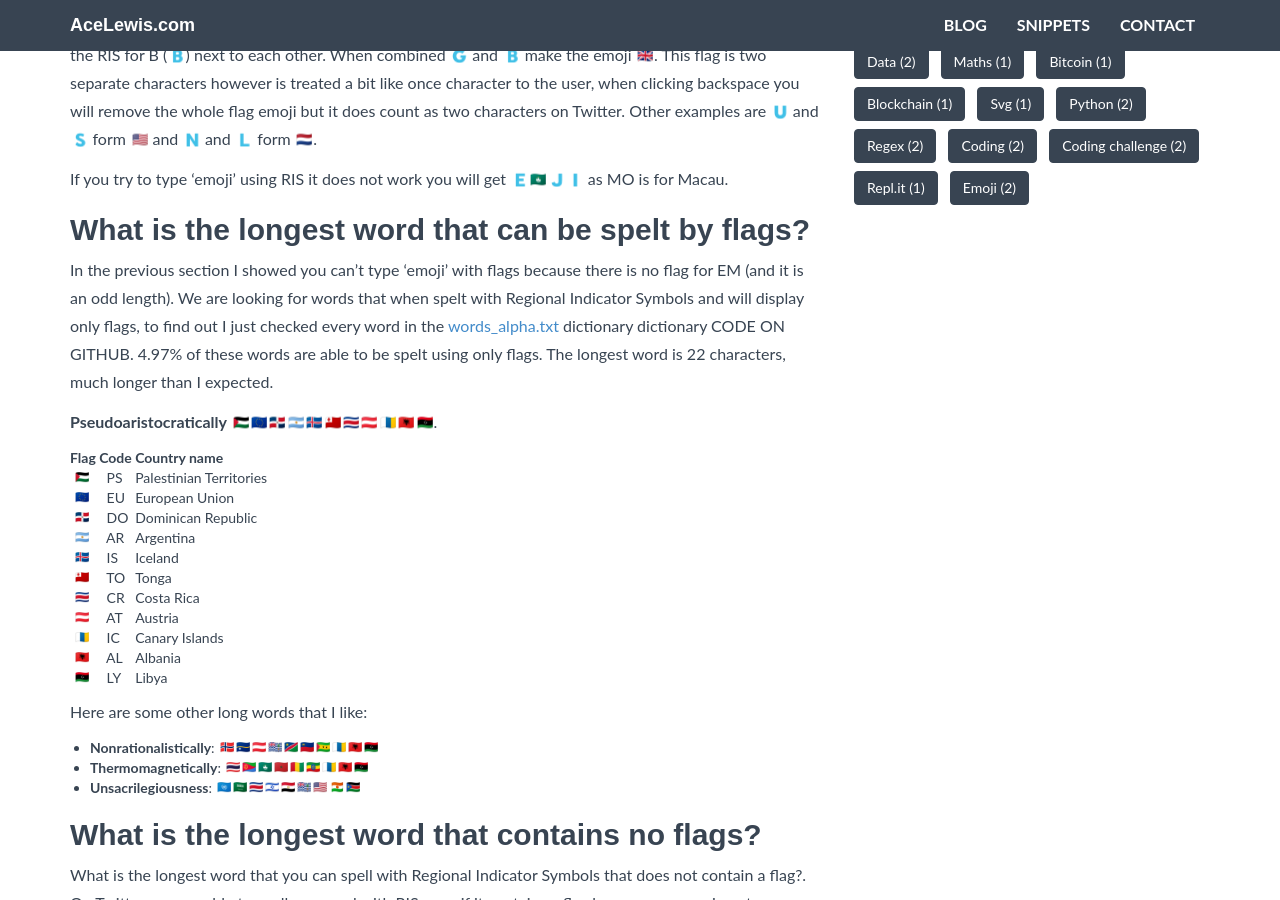
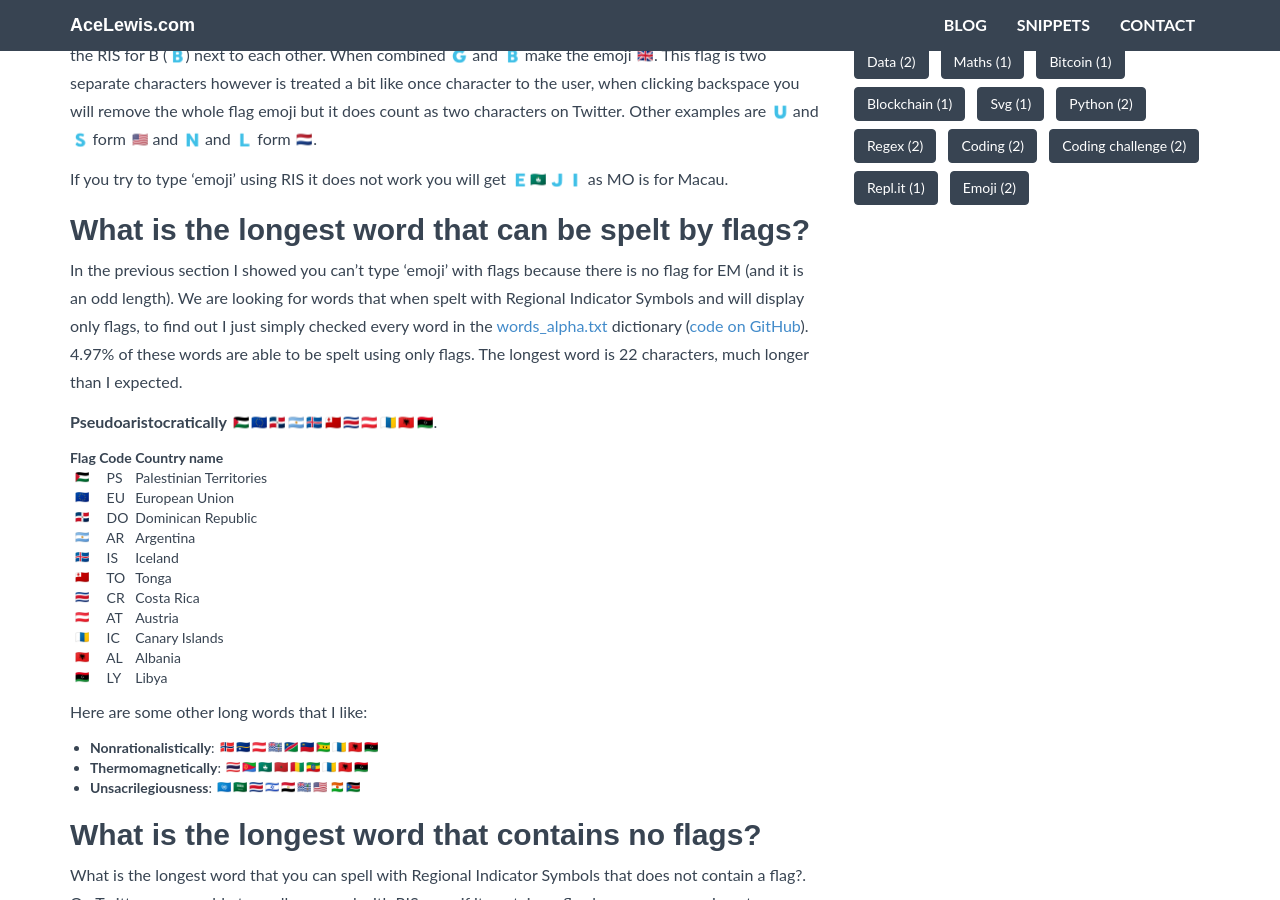
Before and after one commit to AceLewis/AceLewis.github.io, a Jekyll site: the page built from _posts/blog/2020-07-24-what-is-the-longest-word-that-can-be-spelt-with-flags.markdown, in a window 1280 px wide and 900 px high, scrolled down 1139 px. Built offline with Jekyll 4.4.1, drawn with Linux system fonts in a browser that asks for light colours; nearby versions of some CDN libraries; emoji names are drawn with the system emoji font; comment, search, counter and statistics services are not loaded.

Commit message:
Update 2020-07-24-what-is-the-longest-word-that-can-be-spelt-with-flags.markdown
Put link to GitHub

```diff
--- a/_posts/blog/2020-07-24-what-is-the-longest-word-that-can-be-spelt-with-flags.markdown
+++ b/_posts/blog/2020-07-24-what-is-the-longest-word-that-can-be-spelt-with-flags.markdown
@@ -38,7 +38,7 @@ Unicode is the standard encoding for text used on computers. The Unicode Consort
 If you try to type 'emoji' using RIS it does not work you will get <i class="twa twa-regional-indicator-symbol-letter-e"></i><i class="twa twa-flag-macao-sar-china"></i><i class="twa twa-regional-indicator-symbol-letter-j"></i><i class="twa twa-regional-indicator-symbol-letter-i"></i> as MO is for Macau.
 
 ## What is the longest word that can be spelt by flags?
-In the previous section I showed you can't type 'emoji' with flags because there is no flag for EM (and it is an odd length). We are looking for words that when spelt with Regional Indicator Symbols and will display only flags, to find out I just checked every word in the [words_alpha.txt](https://github.com/dwyl/english-words){:target="_blank"}{{_}} dictionary dictionary CODE ON GITHUB. 4.97% of these words are able to be spelt using only flags. The longest word is 22 characters, much longer than I expected.
+In the previous section I showed you can't type 'emoji' with flags because there is no flag for EM (and it is an odd length). We are looking for words that when spelt with Regional Indicator Symbols and will display only flags, to find out I just simply checked every word in the [words_alpha.txt](https://github.com/dwyl/english-words){:target="_blank"}{{_}} dictionary ([code on GitHub](https://github.com/AceLewis/spelling-with-emoji-flags){:target="_blank"}{{_}}). 4.97% of these words are able to be spelt using only flags. The longest word is 22 characters, much longer than I expected.
 
 **Pseudoaristocratically** <i class="twa twa-flag-palestinian-territories" title="Do you like my fa-coq icon?"></i><i class="twa twa-flag-european-union"></i><i class="twa twa-flag-dominican-republic"></i><i class="twa twa-flag-argentina"></i><i class="twa twa-flag-iceland"></i><i class="twa twa-flag-tonga"></i><i class="twa twa-flag-costa-rica"></i><i class="twa twa-flag-austria"></i><i class="twa twa-flag-canary-islands"></i><i class="twa twa-flag-albania"></i><i class="twa twa-flag-libya"></i>.
 
```
